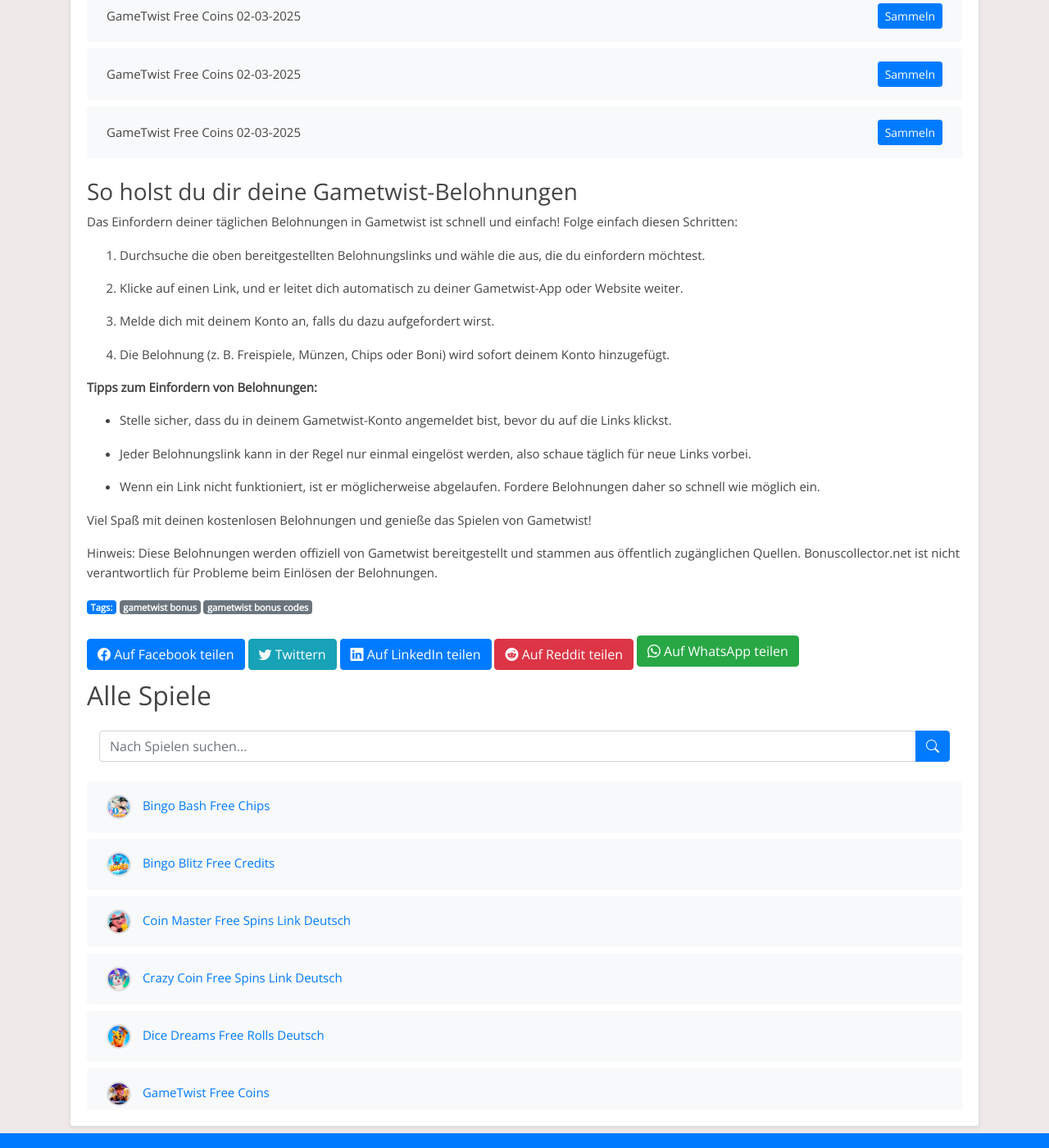
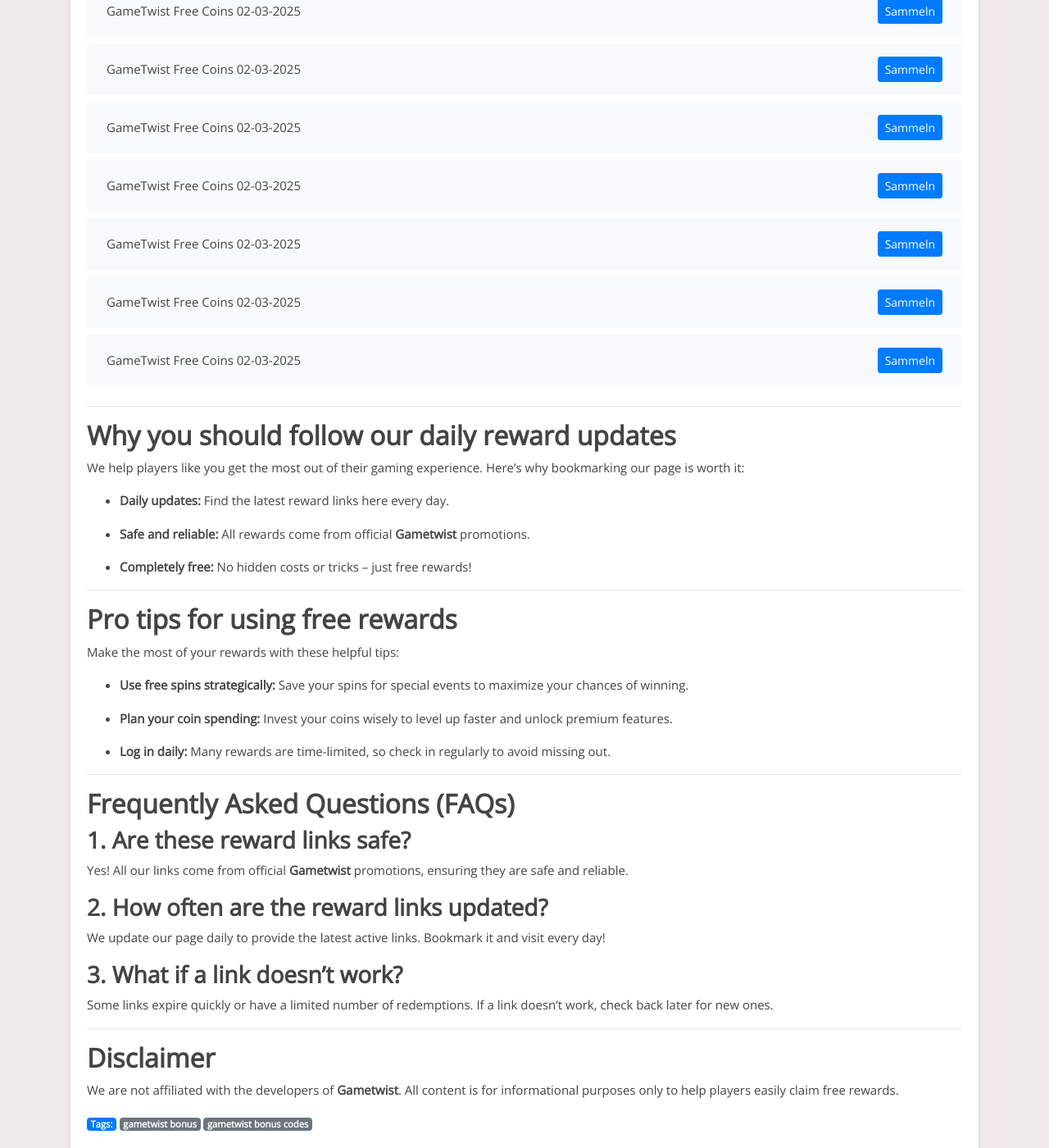
Before and after one commit to Prollad99/bs-de, a Jekyll site: the page built from _posts/2025-02-03-gametwist.md, in a window 1280 px wide and 1400 px high, scrolled down 7523 px. Shown: the whole window at 82% size. Built offline with Jekyll 4.4.1, drawn with Linux system fonts in a browser that asks for light colours; some of the changed text lies outside the part shown.

Commit message:
Update gametwist reward links, content, and last modified date

```diff
--- a/_includes/gametwist_footer.html
+++ b/_includes/gametwist_footer.html
@@ -1,27 +1,55 @@
-### So holst du dir deine Gametwist-Belohnungen
+---
 
 
-Das Einfordern deiner täglichen Belohnungen in Gametwist ist schnell und einfach! Folge einfach diesen Schritten:
+## **Why you should follow our daily reward updates**
 
-1. Durchsuche die oben bereitgestellten Belohnungslinks und wähle die aus, die du einfordern möchtest.
+We help players like you get the most out of their gaming experience. Here’s why bookmarking our page is worth it:
 
-2. Klicke auf einen Link, und er leitet dich automatisch zu deiner Gametwist-App oder Website weiter.
+- **Daily updates:** Find the latest reward links here every day.
 
-3. Melde dich mit deinem Konto an, falls du dazu aufgefordert wirst.
+- **Safe and reliable:** All rewards come from official **Gametwist** promotions.
 
-4. Die Belohnung (z. B. Freispiele, Münzen, Chips oder Boni) wird sofort deinem Konto hinzugefügt.
+- **Completely free:** No hidden costs or tricks – just free rewards!
 
 
-**Tipps zum Einfordern von Belohnungen:**
-
-- Stelle sicher, dass du in deinem Gametwist-Konto angemeldet bist, bevor du auf die Links klickst.
-
-- Jeder Belohnungslink kann in der Regel nur einmal eingelöst werden, also schaue täglich für neue Links vorbei.
-
-- Wenn ein Link nicht funktioniert, ist er möglicherweise abgelaufen. Fordere Belohnungen daher so schnell wie möglich ein.
+---
 
 
-Viel Spaß mit deinen kostenlosen Belohnungen und genieße das Spielen von Gametwist!
+## **Pro tips for using free rewards**
+
+Make the most of your rewards with these helpful tips:
+
+- **Use free spins strategically:** Save your spins for special events to maximize your chances of winning.
+
+- **Plan your coin spending:** Invest your coins wisely to level up faster and unlock premium features.
+
+- **Log in daily:** Many rewards are time-limited, so check in regularly to avoid missing out.
 
 
-Hinweis: Diese Belohnungen werden offiziell von Gametwist bereitgestellt und stammen aus öffentlich zugänglichen Quellen. Bonuscollector.net ist nicht verantwortlich für Probleme beim Einlösen der Belohnungen.
+---
+
+
+## **Frequently Asked Questions (FAQs)**
+
+
+### **1. Are these reward links safe?**
+
+Yes! All our links come from official **Gametwist** promotions, ensuring they are safe and reliable.
+
+
+### **2. How often are the reward links updated?**
+
+We update our page daily to provide the latest active links. Bookmark it and visit every day!
+
+
+### **3. What if a link doesn’t work?**
+
+Some links expire quickly or have a limited number of redemptions. If a link doesn’t work, check back later for new ones.
+
+
+---
+
+
+## **Disclaimer**
+
+We are not affiliated with the developers of **Gametwist**. All content is for informational purposes only to help players easily claim free rewards.
--- a/_includes/gametwist_post.html
+++ b/_includes/gametwist_post.html
@@ -1,13 +1,32 @@
-Entdecke tägliche Gametwist-Belohnungen!
+Are you a dedicated **Gametwist** player? Looking for the easiest way to collect free coins, spins, and other bonuses? You're in the right place! We update this page daily with new reward links so you don’t miss any chance to level up faster and fully enjoy the game.
 
 
-Bist du ein Fan von Gametwist und möchtest dein Spielerlebnis verbessern? Du bist hier genau richtig! Diese Seite ist allen Gametwist-Enthusiasten gewidmet, die täglich kostenlose Belohnungen einfordern möchten. Hier findest du die neuesten Links, um Freispiele, Münzen, Chips und andere spannende Boni zu sammeln, damit du das Spiel noch mehr genießen kannst.
+## **What are reward links?**
+
+Reward links are official promotions from **Gametwist** developers that provide players with free in-game items like spins, coins, and exclusive bonuses. They are a great way to enhance your gameplay without spending money.
 
 
-Gametwist ist ein unterhaltsames Spiel, das von Millionen geliebt wird. Ob du höhere Level erreichen oder einfach nur den Nervenkitzel genießen möchtest – unsere täglichen Belohnungslinks halten dich im Spiel.
+Every day, we provide the latest and most reliable reward links, so you can redeem your rewards effortlessly and continue your journey without interruptions.
 
 
-Hinweis: Gametwist ist eine kostenlose App, die ausschließlich zu Unterhaltungszwecken entwickelt wurde. Bonuscollector.net ist eine unabhängige Plattform und steht in keiner Verbindung zu den Entwicklern oder Eigentümern von Gametwist.
+---
 
 
-Schau täglich vorbei, um sicherzustellen, dass du keine Belohnung verpasst!
+## **How to redeem your free rewards**
+
+Redeeming your daily rewards is simple and requires just a few steps:
+
+1. **Choose a reward link from the list below.**
+
+2. **Tap on the link and log into your Gametwist account.**
+
+3. **The reward will be instantly credited to your account!**
+
+
+Check back on this page regularly, as links can expire quickly. Don’t miss out!
+
+
+---
+
+
+## **Today's Gametwist reward links**
```
